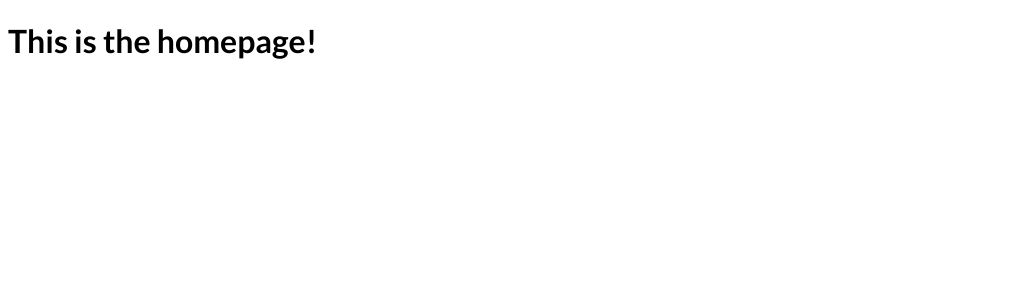
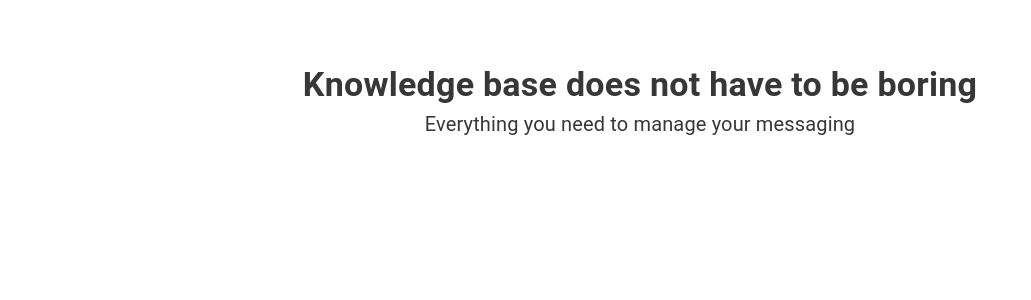
Before and after one commit to DevLukeHere/nextjs-knowledge-base, a Next.js app: page / in a window 1280 px wide. Shown: the top 300 px of the page, without its empty margins (0-1031 px from the left). Built offline with nearby package versions, Linux system fonts and the light colour scheme.

Commit message:
style: add homepage title & subtitle

```diff
--- a/app/page.tsx
+++ b/app/page.tsx
@@ -1,7 +1,38 @@
+"use client";
+
+import Typography from "@mui/material/Typography";
+import Box from "@mui/material/Box";
+import Container from "@mui/material/Container";
+import Colors from "./colors/colors";
+
 export default function Home() {
   return (
     <main>
-      <h1>This is the homepage!</h1>
+      <Box sx={{ paddingTop: "3.5rem", paddingBottom: "2.5rem" }}>
+        <Typography
+          sx={{
+            fontWeight: "700",
+            color: Colors.black,
+            textAlign: "center",
+            lineHeight: "2.5rem",
+            marginBottom: "0.5rem",
+          }}
+          variant="h4"
+        >
+          Knowledge base does not have to be boring
+        </Typography>
+        <Typography
+          sx={{
+            fontWeight: "400",
+            color: Colors.black,
+            textAlign: "center",
+            lineHeight: "1.5rem",
+          }}
+          variant="h6"
+        >
+          Everything you need to manage your messaging
+        </Typography>
+      </Box>
     </main>
   );
 }
```
